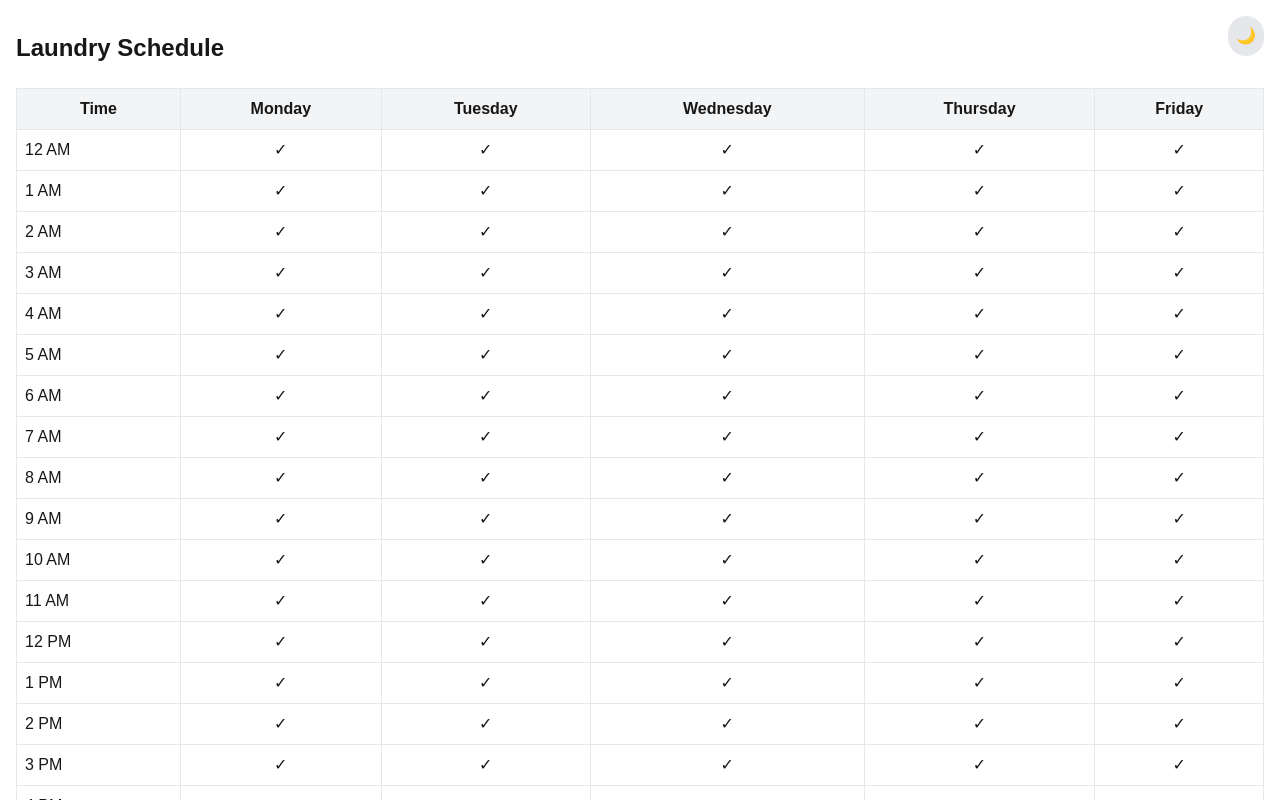
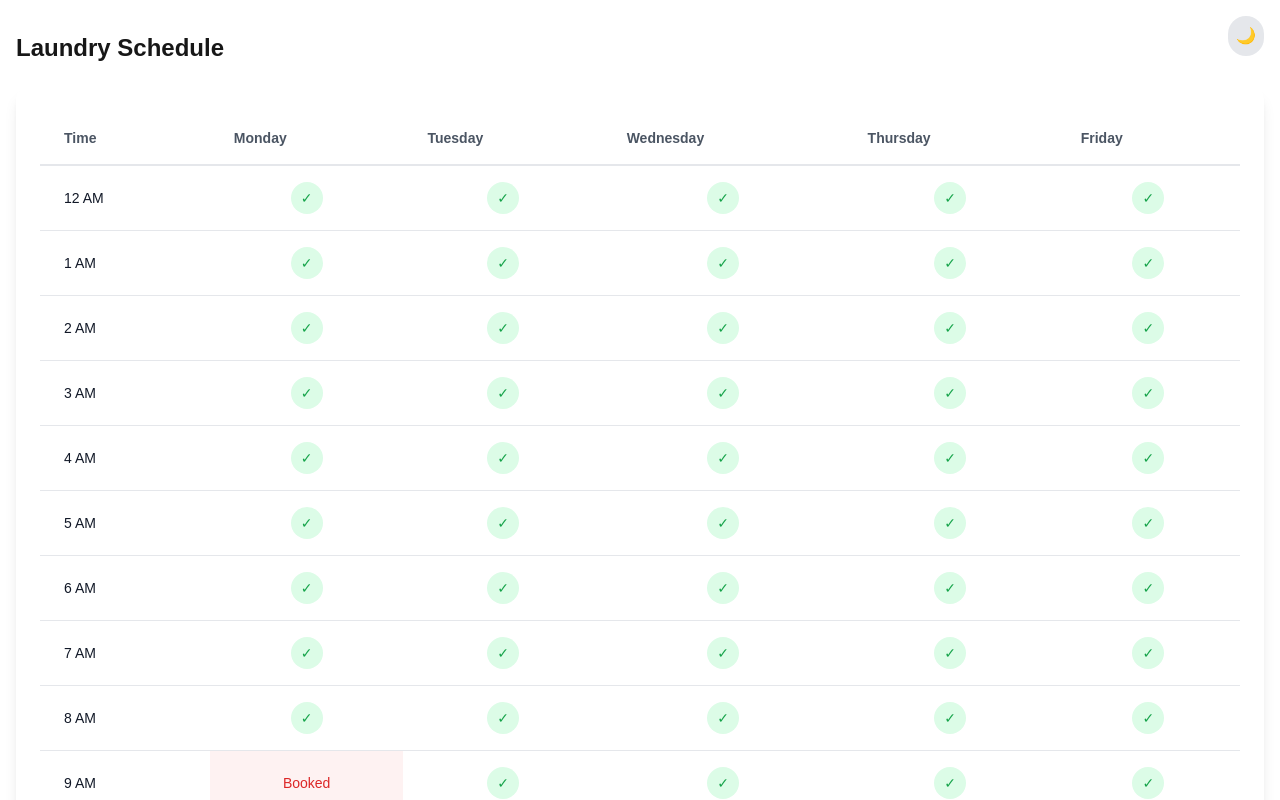
Before and after one commit to koffisonV/laundrifi, a Next.js app: page /schedule in a window 1280 px wide. Shown: the top 800 px of the page. Built offline with nearby package versions, Linux system fonts and the light colour scheme.

Commit message:
updated weekly schedule

```diff
--- a/src/app/globals.css
+++ b/src/app/globals.css
@@ -8,7 +8,7 @@
 }
 
 .dark {
-  --background: #0a0a0a;
+  --background: #202020;
   --foreground: #ededed;
 }
 
--- a/src/app/schedule/page.tsx
+++ b/src/app/schedule/page.tsx
@@ -1,4 +1,4 @@
-import WeeklySchedule from '@/components/WeeklySchedule';
+import WeeklySchedule from '../../components/WeeklySchedule';
 
 export default function SchedulePage() {
   return (
--- a/src/components/WeeklySchedule.tsx
+++ b/src/components/WeeklySchedule.tsx
@@ -11,8 +11,15 @@ const HOURS = Array.from({ length: 24 }, (_, i) =>
 export default function WeeklySchedule() {
   const [selectedSlot, setSelectedSlot] = useState<string | null>(null);
   const router = useRouter();
-  // Mock data for unavailable slots
-  const unavailableSlots = ['Monday-9AM', 'Wednesday-2PM'];
+
+  // More mock data for unavailable slots
+  const unavailableSlots = [
+    'Monday-9 AM',
+    'Monday-10 AM',
+    'Wednesday-2 PM',
+    'Thursday-3 PM',
+    'Friday-1 PM'
+  ];
 
   const handleSlotClick = (day: string, hour: string) => {
     const slot = `${day}-${hour}`;
@@ -32,62 +39,87 @@ export default function WeeklySchedule() {
   };
 
   return (
-    <div className="overflow-x-auto">
-      <table className="min-w-full border-collapse">
+    <>
+      <div className="overflow-x-auto rounded-xl shadow-lg bg-white dark:bg-gray-800 p-6">
+        <table className="min-w-full border-separate border-spacing-0">
           <thead>
             <tr>
-            <th className="border p-2 bg-gray-100 dark:bg-gray-800">Time</th>
+              <th className="sticky left-0 bg-white dark:bg-gray-800 px-6 py-4 text-left text-sm font-semibold text-gray-600 dark:text-gray-300 border-b-2 border-gray-200 dark:border-gray-700">
+                Time
+              </th>
               {DAYS.map(day => (
-              <th key={day} className="border p-2 bg-gray-100 dark:bg-gray-800">
+                <th key={day} className="px-6 py-4 text-left text-sm font-semibold text-gray-600 dark:text-gray-300 border-b-2 border-gray-200 dark:border-gray-700">
                   {day}
                 </th>
               ))}
             </tr>
           </thead>
-        <tbody>
+          <tbody className="bg-white dark:bg-gray-800">
             {HOURS.map(hour => (
-            <tr key={hour}>
-              <td className="border p-2 font-medium">{hour}</td>
+              <tr key={hour} className="hover:bg-gray-50 dark:hover:bg-gray-750">
+                <td className="sticky left-0 bg-white dark:bg-gray-800 px-6 py-4 text-sm font-medium text-gray-900 dark:text-gray-100 border-b border-gray-200 dark:border-gray-700">
+                  {hour}
+                </td>
                 {DAYS.map(day => (
                   <td
                     key={`${day}-${hour}`}
-                  className={`border p-2 text-center cursor-pointer transition-colors
+                    className={`px-6 py-4 text-sm border-b border-gray-200 dark:border-gray-700 transition-all duration-200
                       ${isSlotAvailable(day, hour)
-                      ? 'hover:bg-blue-100 dark:hover:bg-blue-900'
-                      : 'bg-gray-200 dark:bg-gray-700 cursor-not-allowed'}
+                        ? 'cursor-pointer hover:bg-green-50 dark:hover:bg-green-900/20'
+                        : 'bg-red-50 dark:bg-red-900/20 cursor-not-allowed'}
                       ${selectedSlot === `${day}-${hour}`
-                      ? 'bg-blue-200 dark:bg-blue-800'
+                        ? 'bg-blue-100 dark:bg-blue-900/40 ring-2 ring-blue-500 dark:ring-blue-400'
                         : ''}`}
                     onClick={() => handleSlotClick(day, hour)}
                   >
-                  {isSlotAvailable(day, hour) ? '✓' : '×'}
+                    <div className="flex items-center justify-center">
+                      {isSlotAvailable(day, hour) ? (
+                        <span className="h-8 w-8 flex items-center justify-center rounded-full bg-green-100 dark:bg-green-900/40 text-green-600 dark:text-green-400">
+                          ✓
+                        </span>
+                      ) : (
+                        <span className="text-sm font-medium text-red-600 dark:text-red-400">
+                          Booked
+                        </span>
+                      )}
+                    </div>
                   </td>
                 ))}
               </tr>
             ))}
           </tbody>
         </table>
+      </div>
 
       {selectedSlot && (
-        <div className="mt-6 p-4 bg-white dark:bg-gray-800 rounded-lg shadow">
-          <h2 className="text-lg font-semibold mb-4">Confirm Your Selection</h2>
-          <p className="mb-4">You selected: {selectedSlot}</p>
+        <div className="fixed inset-0 bg-black/40 backdrop-blur-sm flex items-center justify-center z-50">
+          <div className="bg-white dark:bg-gray-800 p-8 rounded-2xl shadow-2xl max-w-md w-full mx-4 transform transition-all">
+            <h2 className="text-xl font-bold mb-6 text-gray-900 dark:text-white">
+              Confirm Your Selection
+            </h2>
+            <p className="mb-8 text-gray-600 dark:text-gray-300">
+              You selected: <span className="font-semibold text-gray-900 dark:text-white">{selectedSlot}</span>
+            </p>
             <div className="flex gap-4">
               <button
                 onClick={handleConfirmBooking}
-              className="bg-blue-600 text-white px-4 py-2 rounded hover:bg-blue-700 transition-colors"
+                className="flex-1 bg-blue-600 text-white px-6 py-3 rounded-lg font-medium hover:bg-blue-700
+                  transform transition-all hover:scale-105 focus:outline-none focus:ring-2 focus:ring-blue-500 focus:ring-offset-2"
               >
                 Confirm Booking
               </button>
               <button
                 onClick={() => setSelectedSlot(null)}
-              className="bg-gray-200 text-gray-800 px-4 py-2 rounded hover:bg-gray-300 transition-colors"
+                className="flex-1 bg-gray-100 text-gray-700 px-6 py-3 rounded-lg font-medium
+                  hover:bg-gray-200 dark:bg-gray-700 dark:text-gray-300 dark:hover:bg-gray-600
+                  transform transition-all hover:scale-105 focus:outline-none focus:ring-2 focus:ring-gray-500 focus:ring-offset-2"
               >
                 Cancel
               </button>
             </div>
           </div>
+        </div>
       )}
-    </div>
+    </>
   );
 }
```
Lines whose indentation alone changed are shown as unchanged.
